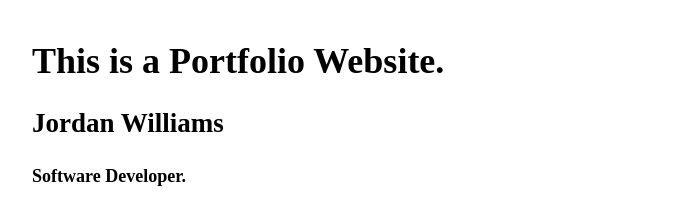
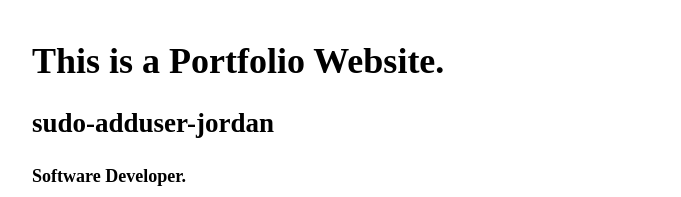
Before and after one commit to sudo-adduser-jordan/portfolio-website, a plain HTML site: page public/index.html in a window 1280 px wide. Shown: the top 197 px of the page, without its empty margins (283-964 px from the left). Drawn offline with Linux system fonts and the light colour scheme; a script that the page names is missing.

Commit message:
Update index.html

```diff
--- a/public/index.html
+++ b/public/index.html
@@ -44,7 +44,7 @@
       <h1>This is a Portfolio Website.</h1>
     </header>
 
-    <h2>Jordan Williams</h2>
+    <h2>sudo-adduser-jordan</h2>
     <p><strong>Software Developer.</strong></p>
 
     <blockquote>
```
